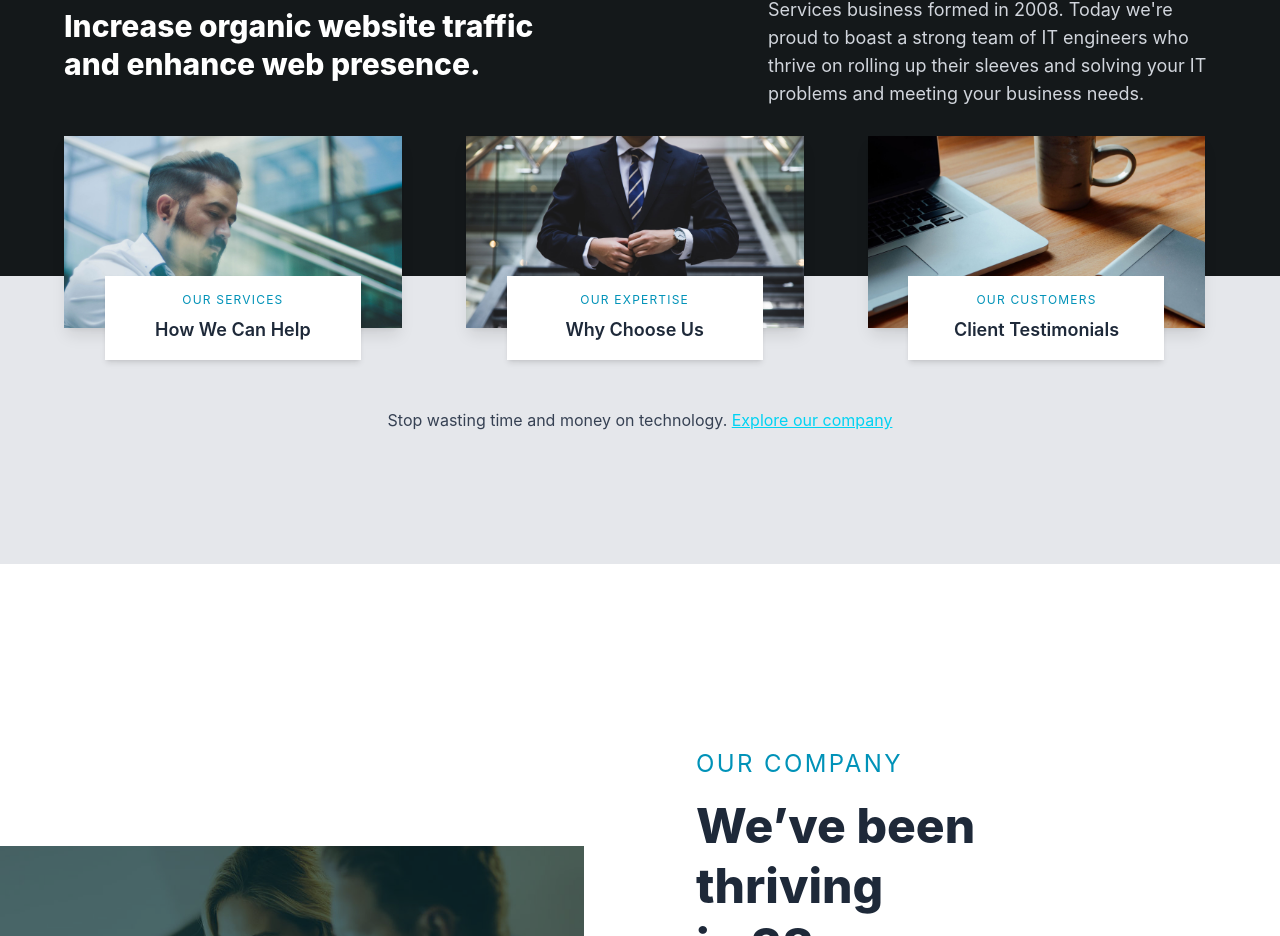
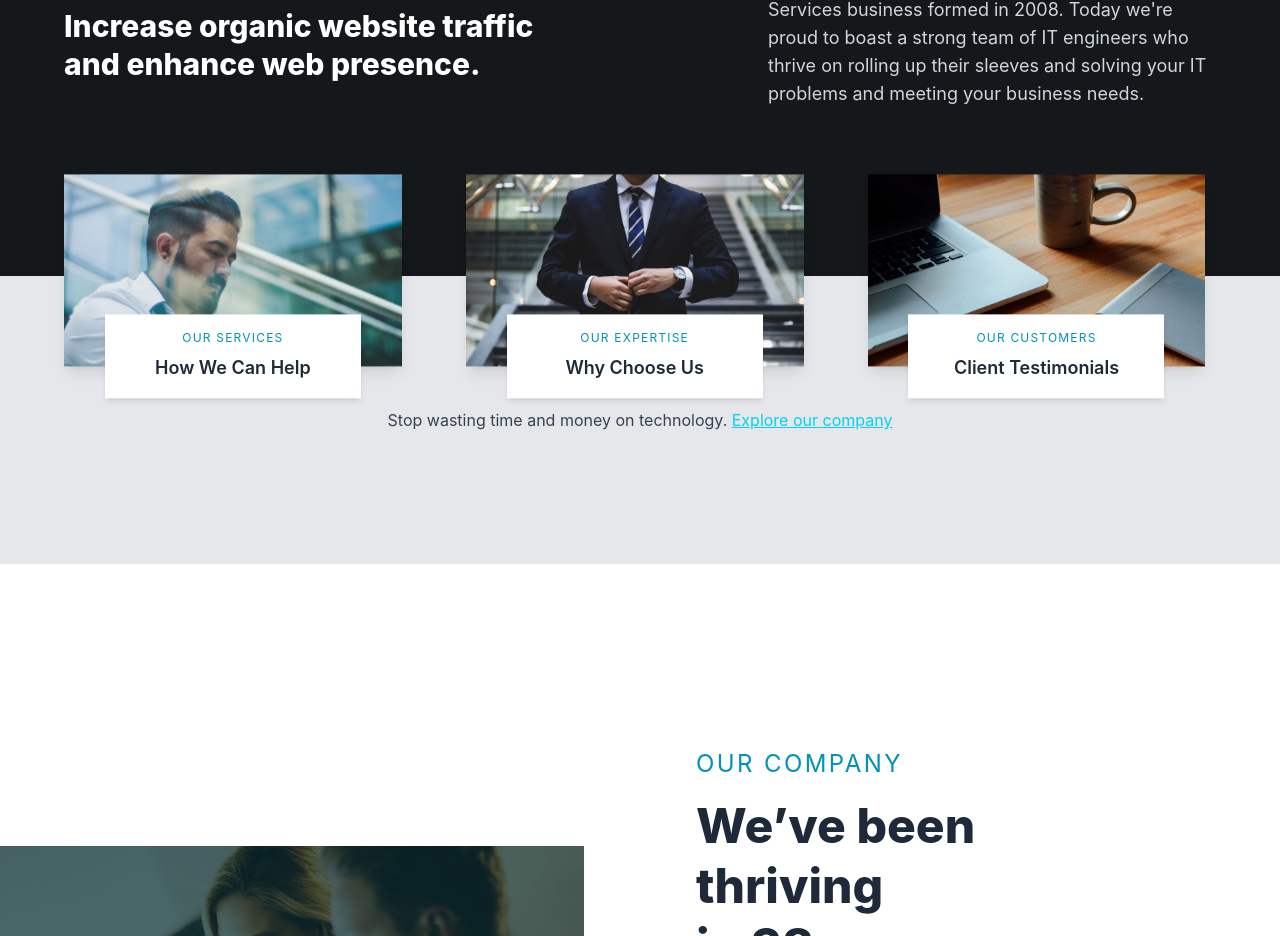
Before and after one commit to aunirudrad/brodit, a React (Vite) app: page / in a window 1280 px wide. Shown: the part 944-1880 px from the top of the page. Built offline with nearby package versions, Linux system fonts and the light colour scheme.

Commit message:
Discover component's effect added

```diff
--- a/src/components/DiscoverSection.jsx
+++ b/src/components/DiscoverSection.jsx
@@ -4,8 +4,9 @@ import img2 from '../assets/img11.jpg';
 import img3 from '../assets/img12.jpg';
 
 const Card = ({ image, label, title }) => (
-    <div className="relative w-full hover:transform hover:-translate-y-1/8 hover:animate-pulse">
+    <div className="relative w-full hover:transform hover:-translate-y-1/8 transition-all smooth-transition">
         <img src={image} alt={title} className="w-full h-56 md:h-64 lg:h-48 object-cover shadow-lg" />
+        <div className="absolute inset-0 hover:bg-blue-500 hover:opacity-20"></div>
 
         <div className="absolute left-1/2 -bottom-8 transform -translate-x-1/2 bg-white px-6 py-4 shadow-md text-center w-64">
             <div className="text-xs text-cyan-600 uppercase tracking-widest mb-2">{label}</div>
@@ -42,8 +43,9 @@ const DiscoverSection = () => {
 
                     {/* Cards */}
                     <div className="absolute top-36 max-w-6xl mx-auto mt-20 grid grid-cols-1 md:grid-cols-3 gap-16 items-center">
-                        <div className="flex justify-center md:justify-start">
+                        <div className="relative flex justify-center md:justify-start">
                             <Card image={img1} label="Our Services" title="How We Can Help" />
+
                         </div>
 
                         <div className="flex justify-center">
@@ -60,10 +62,10 @@ const DiscoverSection = () => {
 
             </div>
             <div className="bg-gray-200 min-h-72 flex justify-center items-center text-center text-gray-700">
-                    <p>
-                        Stop wasting time and money on technology. <a href="#" className="text-cyan-400 underline">Explore our company</a>
-                    </p>
-                </div>
+                <p>
+                    Stop wasting time and money on technology. <a href="#" className="text-cyan-400 underline">Explore our company</a>
+                </p>
+            </div>
         </section>
     );
 };
--- a/src/index.css
+++ b/src/index.css
@@ -33,3 +33,14 @@
 .group:hover .purchase-line {
   transform: translateY(-50%) scaleX(1);
 }
+
+.smooth-transition {
+  transform-origin: bottom;
+  transform: translateY(20%) scale(1);
+  transition: transform 800ms cubic-bezier(0.22, 1, 0.36, 1);
+
+}
+
+.smooth-transition:hover {
+  transform: translateY(18%) scale(1.1);
+}
```
